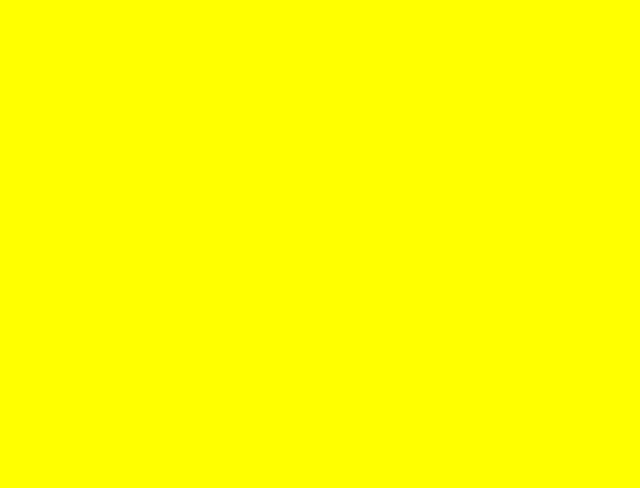
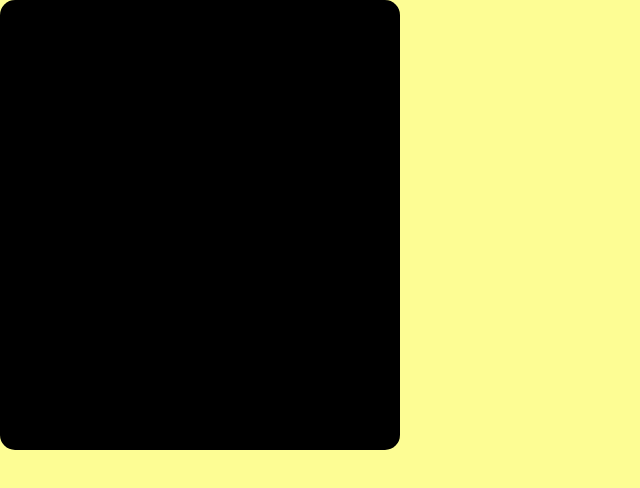
Before and after one commit to yurilimaprofissional/conversor-de-moeda, a plain HTML site: page index.html in a window 1280 px wide. Shown: the whole page, without its empty margins (0-640 px from the left). Drawn offline with Linux system fonts and the light colour scheme.

Commit message:
Update style.css

```diff
--- a/style.css
+++ b/style.css
@@ -4,5 +4,21 @@
 }
 
 body {
-    background-color: yellow;
+    background-color: rgb(253, 253, 148);
 }
+
+.principal {
+    background-color: black;
+    width: 400px;
+    height: 450px;
+    display: flex;
+    align-items: center;
+    justify-content: center;
+    border-radius: 15px;
+    top: 50%;
+    left: 50%;
+}
+
+.filho {
+
+}
```
